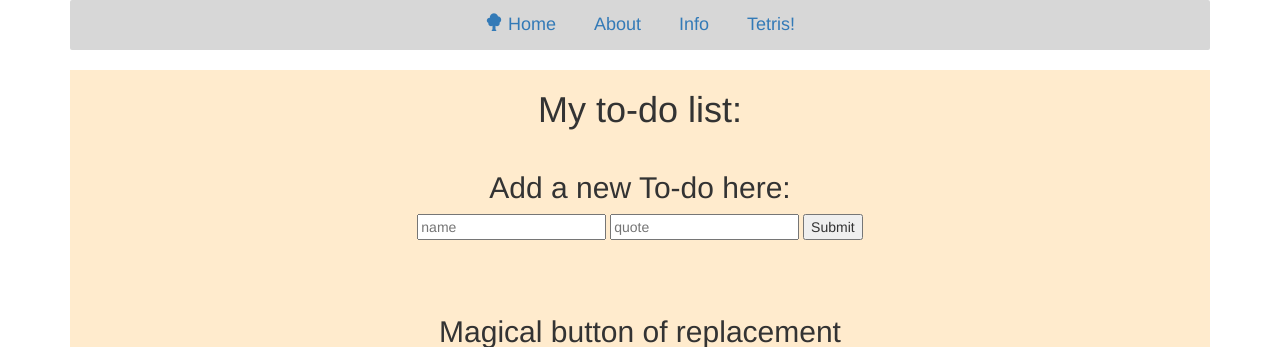
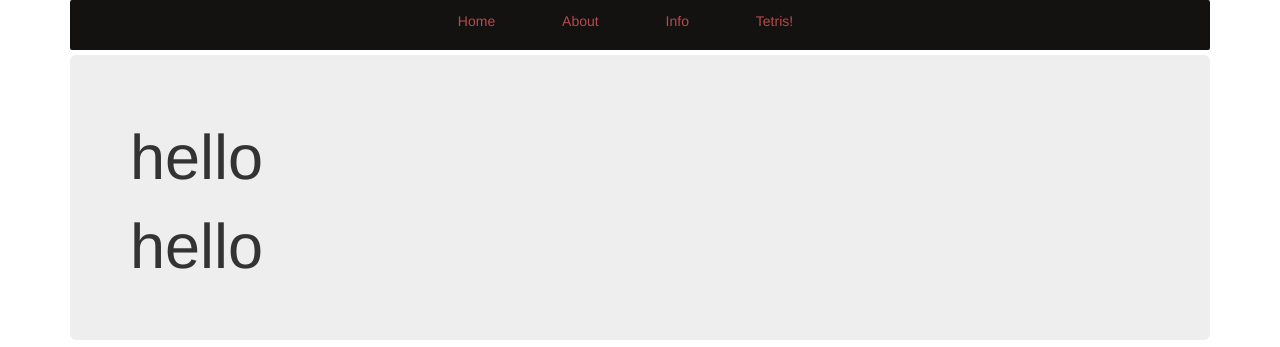
Before and after one commit to Pasakinskas/basic-crud, a Node server app: page / in a window 1280 px wide. Shown: the top 347 px of the page. Run offline with Node 20, Linux system fonts and the light colour scheme; data that the repository does not hold is empty; some libraries are stand-ins or nearby versions.

Commit message:
More css. added img background

```diff
--- a/public/css/style.css
+++ b/public/css/style.css
@@ -1,15 +1,41 @@
-.main-header {
-    background-color: #d7d7d7;
+.page-body {
+    /* background-color: rgb(255, 235, 205); */
+    height: 800px;
+    overflow: hidden;
+}
+
+/* ---Begin Header--- */
+.main-header  {
+    background-color: #141111;
     width: 100%;
     border-radius: 2px;
+    margin-bottom: 5px;
   }
+
+.menu-link {
+    color: #b74a4a;
+    padding-right: 45px;
+    font-size: 14px;
+}
+
+/* ---End Header--- */
+
+/* ---Begin Work Banner--- */
+.large-img-box {
+    height: 0px;
+}
+
+body .large-img {
+    opacity: 0.3;
+    position: relative;
+    overflow: hidden;
+    z-index: -1;
+}
+
+/* ---End Work Banner--- */
 
 .footer-links {
     padding: 10px 0 5px 25px;
-}
-
-.page-body {
-    background-color: blanchedalmond;
 }
 
 .data-list {
@@ -38,5 +64,5 @@ list-style-type: none;
 }
 
 .todo-name {
-    width: 100%;
+    max-width: 100%;
 }
--- a/public/main.js
+++ b/public/main.js
@@ -18,7 +18,7 @@ function addUpdateListener(button) {
       for (const span of spanList) {
         if (span.innerText === "cook") {
           span.innerText = "Hobby"; // cant find classes todo-name/body if I parentnode.parentnode
-          let cookBody = span.parentNode.parentNode.firstChild.nextSibling.nextSibling.firstChild;
+          const cookBody = span.parentNode.parentNode.firstChild.nextSibling.nextSibling.firstChild;
           cookBody.innerText = "is too fun to be on this list";
           break;
         }
@@ -75,6 +75,10 @@ function addUppercaseListener(textbox) {
       textbox.classList.add('warning');
       textbox.parentNode.querySelector('#explain-form-error').classList.remove('on-demand');
     }
+    window.setTimeout(() => {
+      textbox.classList.remove('warning');
+      textbox.parentNode.querySelector('#explain-form-error').classList.add('on-demand');
+    }, 2500);
   });
 }
 
--- a/src/views/pages/index.ejs
+++ b/src/views/pages/index.ejs
@@ -4,14 +4,23 @@
   <head>
     <% include ../partials/head %>
   </head>
-  <body class="container">
+  <body class="container page">
     <header>
       <% include ../partials/header %>
     </header>
 
     <main class="page-body">
+      <div class="jumbotron">
+        <h1>hello</h1>
+        <h1>hello</h1>
+      </div>
+
+      <div class=large-img-box>
+        <img class="large-img img img-responsive" src="https://www.elcomcms.com/Images/UserUploadedImages/32086/12-Key-Business-Processes-That-Put-Your-Intranet-to-Work-Background-Image.png"/>
+      </div>
+
       <div class="text-center row">
-        <h1>My to-do list:</h1>
+        <h2>My to-do list:</h2>
         <div class="col-md-4"></div>
         <ul class="data-list col-md-4" id="quotesList">
         <% for(let i=0; i<quotes.length; i++) {%>
--- a/src/views/partials/header.ejs
+++ b/src/views/partials/header.ejs
@@ -2,10 +2,7 @@
 
 <div class="main-header navbar text-center">
     <div class="text-center header-row">
-        <a class="btn btn-lg" href="/">
-            <span class="glyphicon glyphicon-tree-deciduous"></span>
-            Home
-        </a>
+        <a class="menu-link btn btn-lg" href="/">Home</a>
         <a href="#" class="menu-link btn btn-lg">About</a>
         <a href="#" class="menu-link btn btn-lg">Info</a>
         <a href="/tetris" class="menu-link btn btn-lg">Tetris!</a>
```
Also changed, not shown: public/img/bckgrnd-work.png (added).
